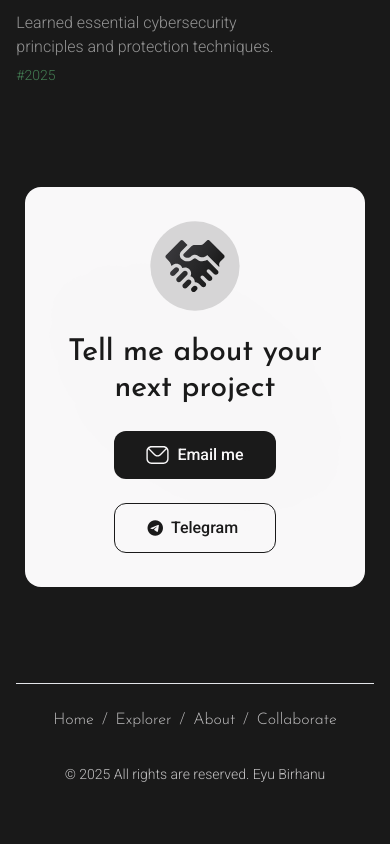
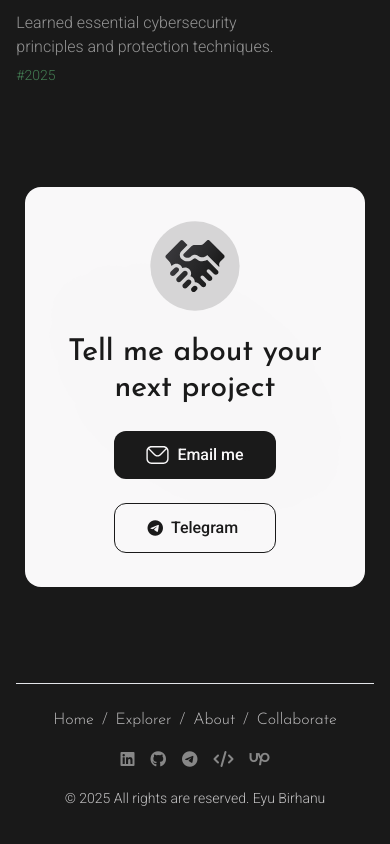
Before and after one commit to eyuBirhanu/Eyu-Portfolio-Updated, a React (Vite) app: page / in a window 390 px wide. Shown: the part 4382-5226 px from the top of the page. Built offline with nearby package versions, Linux system fonts and the light colour scheme.

Commit message:
Update SocialLinks.jsx

```diff
--- a/src/components/common/SocialLinks.jsx
+++ b/src/components/common/SocialLinks.jsx
@@ -9,7 +9,7 @@ const socialLinks = [
 
 export const SocialLinks = () => {
   return (
-    <div className="hidden lg:flex  gap-4 items-center justify-center">
+    <div className="flex gap-4 items-center justify-center">
       {socialLinks.map((item, index) => {
         return (
           <a
```
